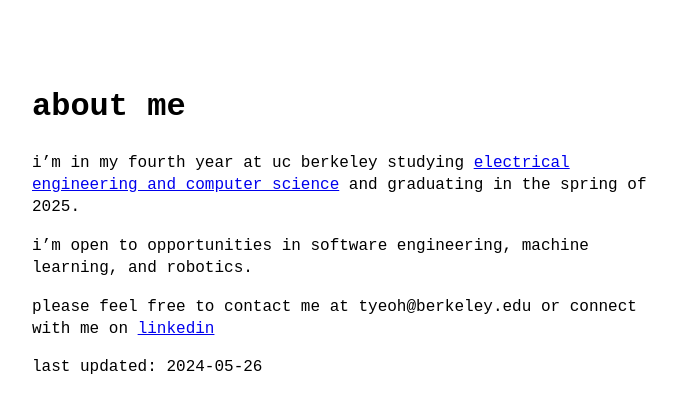
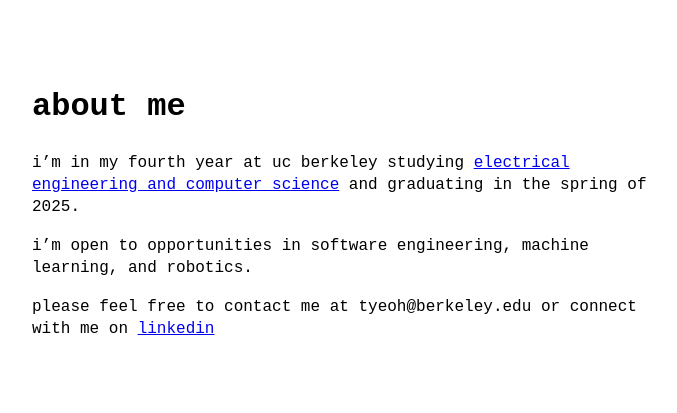
Before and after one commit to tyeoh9/tyeoh, a Jekyll site: the page built from about.markdown, in a window 1280 px wide. Shown: the top 413 px of the page, without its empty margins (288-965 px from the left). Built offline with Jekyll 4.4.1, drawn with Linux system fonts in a browser that asks for light colours.

Commit message:
Remove last updated

```diff
--- a/about.markdown
+++ b/about.markdown
@@ -9,5 +9,3 @@ i'm in my fourth year at uc berkeley studying [electrical engineering and comput
 i'm open to opportunities in software engineering, machine learning, and robotics.
 
 please feel free to contact me at tyeoh@berkeley.edu or connect with me on [linkedin](https://www.linkedin.com/in/yeoh)
-
-last updated: 2024-05-26
```
